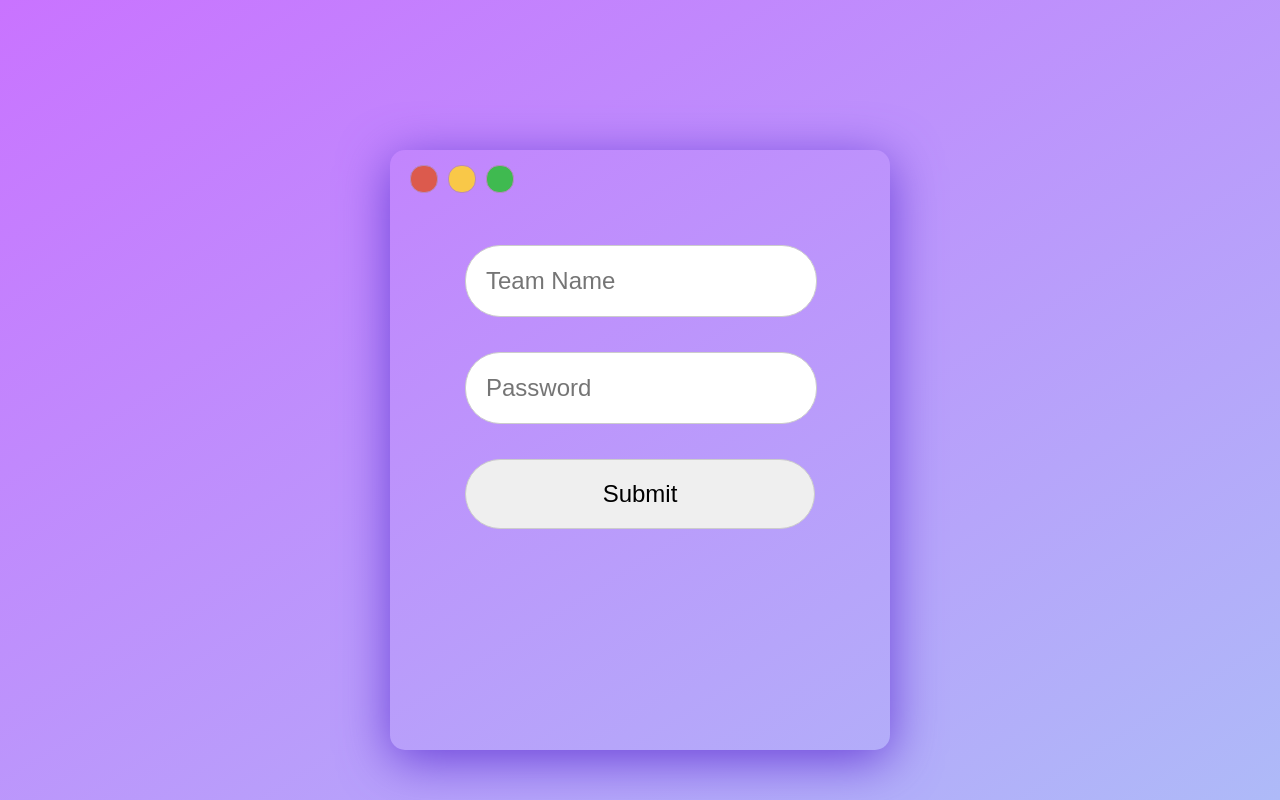
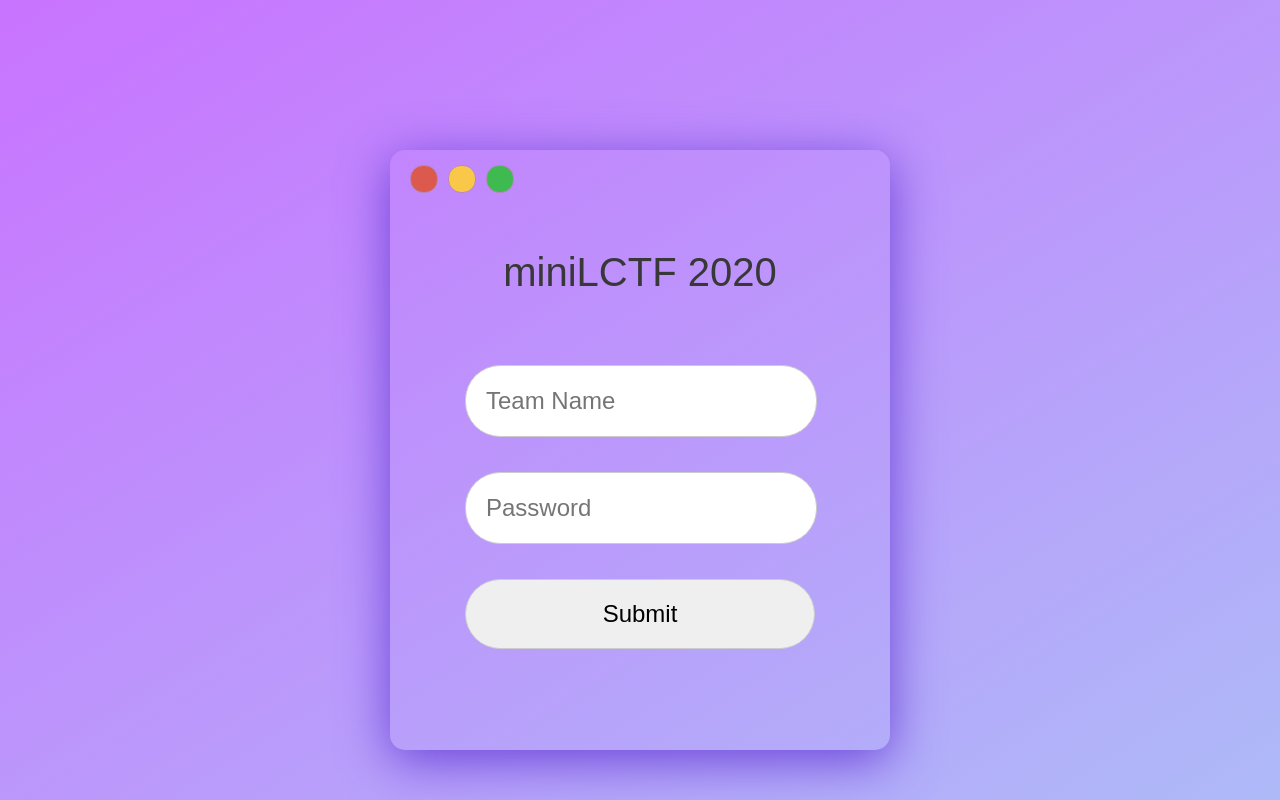
Before and after one commit to Endcat/ciscn-ctfplatform, a Vue app: page /login in a window 1280 px wide. Built offline with nearby package versions, Linux system fonts and the light colour scheme.

Commit message:
loginbox complete

```diff
--- a/src/components/loginBox.vue
+++ b/src/components/loginBox.vue
@@ -6,6 +6,11 @@
                 <li class="yellow-btn"></li>
                 <li class="green-btn"></li>
             </ul>
+        </div>
+        <div class="info-block">
+            <div class="info-title">
+                miniLCTF 2020
+            </div>
         </div>
         <div class="content">
             <form action="xxx" id="login-form">
@@ -16,7 +21,6 @@
                 <input class="submit-btn" type="submit" value="Submit">
             </form>
         </div>
-        <div class="footer"></div>
     </div>
 </template>
 
@@ -58,6 +62,18 @@
     .nav-bar {
         width: 100%;
         height: 10%;
+    }
+    .info-block {
+        height: 20%;
+        width: 100%;
+        text-align: center;
+        font-size: 40px;
+        font-family: "Microsoft JhengHei",sans-serif;
+        color: #383838;
+    }
+    .info-title {
+        position: relative;
+        padding-top: 40px;
     }
     .nav-bar ul {
         height: 100%;
@@ -125,8 +141,4 @@
         border: none;
 
     }
-    .footer {
-        width: 100%;
-        height: 15%;
-    }
 </style>
```
